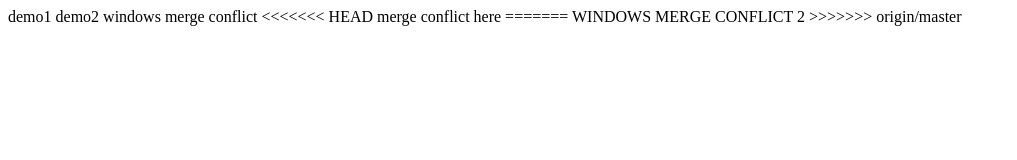
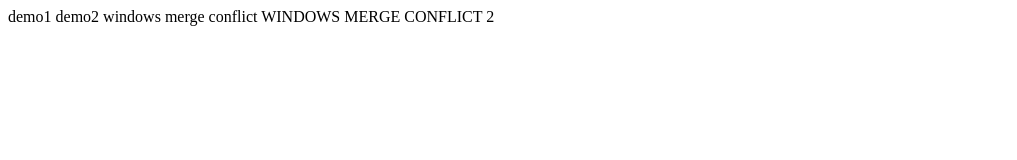
Before and after one commit to deb003/part4.demo, a plain HTML site: page WebContent/index.html in a window 1280 px wide. Shown: the whole page, without its empty margins (0-1017 px from the left). Drawn offline with Linux system fonts and the light colour scheme.

Commit message:
Resolved merge

```diff
--- a/WebContent/index.html
+++ b/WebContent/index.html
@@ -9,10 +9,6 @@ demo1
 demo2
 
 windows merge conflict
-<<<<<<< HEAD
-merge conflict here
-=======
 WINDOWS MERGE CONFLICT 2
->>>>>>> origin/master
 </body>
 </html>
```
